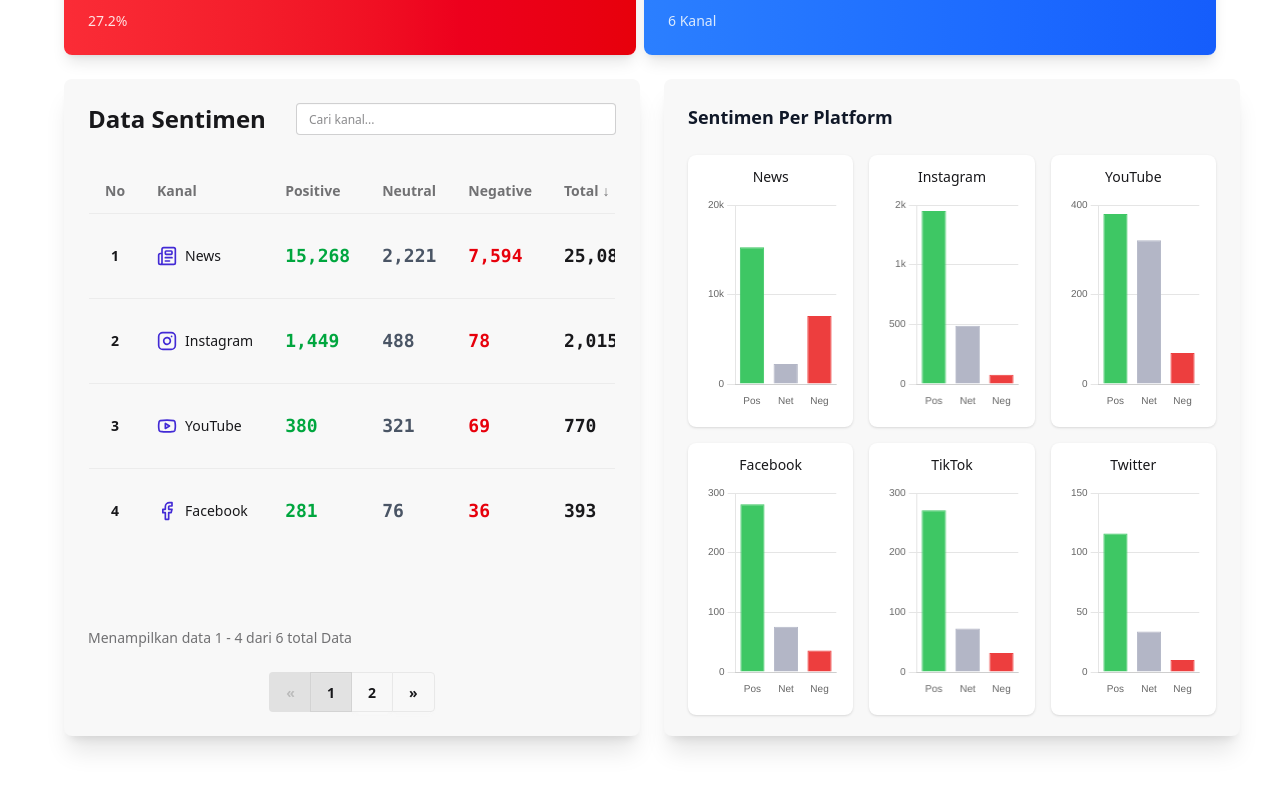
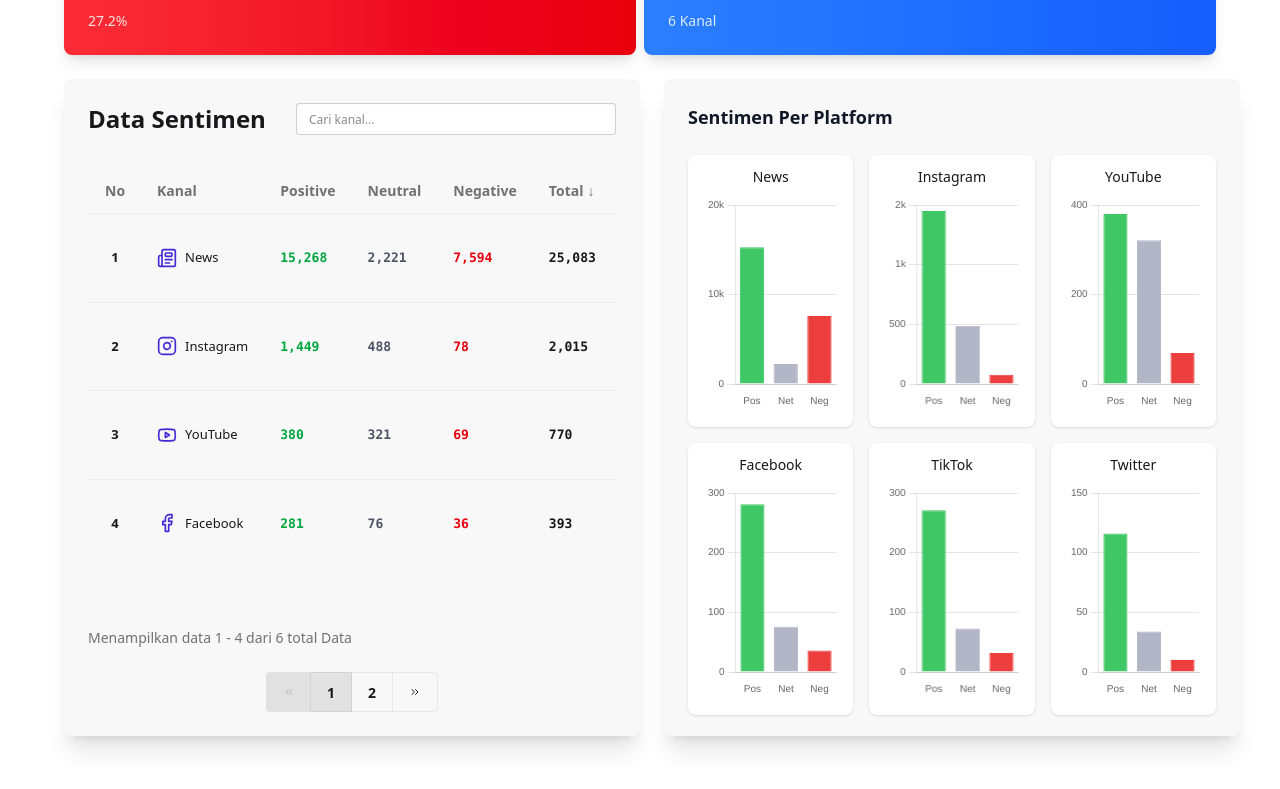
Before and after one commit to Maskur1711/dashboard-sentimen, a Vue app: page / in a window 1280 px wide. Shown: the part 369-1158 px from the top of the page. Built offline with nearby package versions, Linux system fonts and the light colour scheme.

Commit message:
refactor : penggunaan state management

```diff
--- a/src/App.vue
+++ b/src/App.vue
@@ -10,5 +10,4 @@ import Navbar from './components/Nav.vue'
   </Navbar>
 
 </template>
-
 <style scoped></style>
--- a/src/components/Nav.vue
+++ b/src/components/Nav.vue
@@ -22,5 +22,4 @@
   <slot />
 
 </template>
-
 <style scoped></style>
--- a/src/components/ui/Chart.vue
+++ b/src/components/ui/Chart.vue
@@ -6,7 +6,7 @@
                 <div v-for="channel in channels" :key="channel.name" class="bg-base-100 rounded-lg p-2 sm:p-3 shadow">
                     <h4 class="text-xs sm:text-sm font-medium mb-2 text-center">{{ channel.name }}</h4>
                     <div class="w-full h-[400px] sm:h-[180px] lg:h-[220px] relative">
-                        <!-- Loading State -->
+                        <!-- Loading -->
                         <div v-if="!isVisible || isLoading"
                             class="w-full h-full flex items-center justify-center bg-base-200 rounded-lg">
                             <div class="flex flex-col items-center gap-2">
@@ -15,7 +15,7 @@
                             </div>
                         </div>
 
-                        <!-- Chart Component -->
+                        <!-- Chart -->
                         <Bar v-else :id="`chart-${channel.key}`" :options="getChartOptions(channel.name)"
                             :data="getChartData(channel)" class="w-full h-full" />
                     </div>
@@ -28,8 +28,8 @@
 <script>
 import { Bar } from 'vue-chartjs'
 import { Chart as ChartJS, Title, Tooltip, Legend, BarElement, CategoryScale, LinearScale } from 'chart.js'
-import responseData from '../../data/response.json'
 import { ref, onMounted, onUnmounted } from 'vue'
+import { useSentimentStore } from '../../stores/sentimentStore'
 
 ChartJS.register(Title, Tooltip, Legend, BarElement, CategoryScale, LinearScale)
 
@@ -40,6 +40,7 @@ export default {
         const chartContainer = ref(null)
         const isVisible = ref(false)
         const isLoading = ref(false)
+        const sentimentStore = useSentimentStore()
         let observer = null
 
         const channels = [
@@ -87,12 +88,13 @@ export default {
             chartContainer,
             isVisible,
             isLoading,
-            channels
+            channels,
+            sentimentStore
         }
     },
     methods: {
         getChartData(channel) {
-            const data = responseData.data[channel.key]
+            const data = this.sentimentStore.getChannelData(channel.key)
             return {
                 labels: ['Pos', 'Net', 'Neg'],
                 datasets: [{
--- a/src/components/ui/Table.vue
+++ b/src/components/ui/Table.vue
@@ -107,7 +107,7 @@
                         </template>
 
                         <!-- Actual Data -->
-                        <tr v-else v-for="(item, index) in paginatedData" :key="item.channel" class="text-xs sm:text-sm">
+                        <tr v-else v-for="(item, index) in paginatedData" :key="item.channel" class="text-[13px]">
                             <td class="text-center font-semibold">{{ (currentPage - 1) * itemsPerPage + index + 1 }}
                             </td>
                             <td>
@@ -120,27 +120,27 @@
                             </td>
                             <td>
                                 <div class="flex flex-col">
-                                    <span class="font-mono text-base sm:text-lg font-semibold text-green-600">
+                                    <span class="font-mono text-[13px] font-semibold text-green-600">
                                         {{ item.positive.toLocaleString() }}
                                     </span>
                                 </div>
                             </td>
                             <td>
                                 <div class="flex flex-col">
-                                    <span class="font-mono text-base sm:text-lg font-semibold text-gray-600">
+                                    <span class="font-mono text-[13px] font-semibold text-gray-600">
                                         {{ item.neutral.toLocaleString() }}
                                     </span>
                                 </div>
                             </td>
                             <td>
                                 <div class="flex flex-col">
-                                    <span class="font-mono text-base sm:text-lg font-semibold text-red-600">
+                                    <span class="font-mono text-[13px] font-semibold text-red-600">
                                         {{ item.negative.toLocaleString() }}
                                     </span>
                                 </div>
                             </td>
                             <td>
-                                <span class="font-mono text-base sm:text-lg font-semibold">
+                                <span class="font-mono text-[13px] font-semibold">
                                     {{ item.total.toLocaleString() }}
                                 </span>
                             </td>
@@ -155,7 +155,7 @@
                                                     <div class="absolute bottom-0 w-full bg-green-500 transition-all duration-300 rounded-full"
                                                         :style="{ height: item.positivePercent + '%' }"></div>
                                                 </div>
-                                                <span class="text-xs text-green-600 font-medium">{{
+                                                <span class="text-[13px] text-green-600 font-medium">{{
                                                     item.positivePercent.toFixed(1) }}%</span>
                                             </div>
                                             <!-- Neutral Bar -->
@@ -164,7 +164,7 @@
                                                     <div class="absolute bottom-0 w-full bg-gray-500 transition-all duration-300 rounded-full"
                                                         :style="{ height: item.neutralPercent + '%' }"></div>
                                                 </div>
-                                                <span class="text-xs text-gray-600 font-medium">{{
+                                                <span class="text-[13px] text-gray-600 font-medium">{{
                                                     item.neutralPercent.toFixed(1) }}%</span>
                                             </div>
                                             <!-- Negative Bar -->
@@ -173,7 +173,7 @@
                                                     <div class="absolute bottom-0 w-full bg-red-500 transition-all duration-300 rounded-full"
                                                         :style="{ height: item.negativePercent + '%' }"></div>
                                                 </div>
-                                                <span class="text-xs text-red-600 font-medium">{{
+                                                <span class="text-[13px] text-red-600 font-medium">{{
                                                     item.negativePercent.toFixed(1) }}%</span>
                                             </div>
                                         </div>
@@ -187,7 +187,7 @@
 
             <!-- Pagination -->
             <div class="flex-shrink-0 mt-auto pt-4">
-                <Pagination v-if="totalPages > 1" :current-page="currentPage" :total-pages="totalPages"
+                <Pagination v-if="!isLoading && totalPages > 1" :current-page="currentPage" :total-pages="totalPages"
                     :total-items="filteredData.length" :items-per-page="itemsPerPage" @page-change="handlePageChange" />
             </div>
         </div>
@@ -199,6 +199,7 @@ import { computed, ref } from 'vue'
 import { Facebook, Instagram, Twitter, Youtube, Music, Newspaper } from 'lucide-vue-next'
 import Pagination from './pagination.vue'
 import Skeleton from './Skeleton.vue'
+import { useSentimentStore } from '../../stores/sentimentStore'
 
 interface ChannelData {
     channel: string
@@ -214,7 +215,6 @@ interface ChannelData {
 
 interface Props {
     title: string
-    responseData: any
     itemsPerPage?: number
 }
 
@@ -227,8 +227,8 @@ const sortField = ref<keyof ChannelData>('total')
 const sortDirection = ref<'asc' | 'desc'>('desc')
 const currentPage = ref(1)
 const isLoading = ref(true)
+const sentimentStore = useSentimentStore()
 
-// Simulate loading delay
 setTimeout(() => {
     isLoading.value = false
 }, 1500)
@@ -243,65 +243,9 @@ const iconMap = {
 }
 
 const channelData = computed<ChannelData[]>(() => {
-    const data = props.responseData?.data
-    if (!data) return []
-
-    const channels = [
-        {
-            channel: 'News',
-            icon: iconMap.News,
-            positive: data.news?.pie?.series?.[0] || 0,
-            neutral: data.news?.pie?.series?.[1] || 0,
-            negative: data.news?.pie?.series?.[2] || 0,
-            total: data.news?.total || 0
-        },
-        {
-            channel: 'Instagram',
-            icon: iconMap.Instagram,
-            positive: data.instagram?.pie?.series?.[0] || 0,
-            neutral: data.instagram?.pie?.series?.[1] || 0,
-            negative: data.instagram?.pie?.series?.[2] || 0,
-            total: data.instagram?.total || 0
-        },
-        {
-            channel: 'YouTube',
-            icon: iconMap.YouTube,
-            positive: data.youtube?.pie?.series?.[0] || 0,
-            neutral: data.youtube?.pie?.series?.[1] || 0,
-            negative: data.youtube?.pie?.series?.[2] || 0,
-            total: data.youtube?.total || 0
-        },
-        {
-            channel: 'Facebook',
-            icon: iconMap.Facebook,
-            positive: data.facebook?.pie?.series?.[0] || 0,
-            neutral: data.facebook?.pie?.series?.[1] || 0,
-            negative: data.facebook?.pie?.series?.[2] || 0,
-            total: data.facebook?.total || 0
-        },
-        {
-            channel: 'TikTok',
-            icon: iconMap.TikTok,
-            positive: data.tiktok?.pie?.series?.[0] || 0,
-            neutral: data.tiktok?.pie?.series?.[1] || 0,
-            negative: data.tiktok?.pie?.series?.[2] || 0,
-            total: data.tiktok?.total || 0
-        },
-        {
-            channel: 'Twitter',
-            icon: iconMap.Twitter,
-            positive: data.twitter?.pie?.series?.[0] || 0,
-            neutral: data.twitter?.pie?.series?.[1] || 0,
-            negative: data.twitter?.pie?.series?.[2] || 0,
-            total: data.twitter?.total || 0
-        }
-    ]
-
-    return channels.map(item => ({
+    return sentimentStore.channelData.map(item => ({
         ...item,
-        positivePercent: item.total > 0 ? (item.positive / item.total) * 100 : 0,
-        neutralPercent: item.total > 0 ? (item.neutral / item.total) * 100 : 0,
-        negativePercent: item.total > 0 ? (item.negative / item.total) * 100 : 0
+        icon: iconMap[item.channel as keyof typeof iconMap]
     }))
 })
 
--- a/src/components/ui/pagination.vue
+++ b/src/components/ui/pagination.vue
@@ -1,29 +1,7 @@
-<template>
-    <div class="text-xs sm:text-sm text-base-content/60 text-center sm:text-left">
-        Menampilkan data {{ startItem }} - {{ endItem }} dari {{ totalItems }} total Data
-    </div>
-    <div class="flex justify-center items-center gap-3 sm:gap-4 mt-4 sm:mt-6">
-        <div class="join">
-            <button class="join-item btn btn-sm sm:btn-md" :disabled="currentPage === 1" @click="$emit('page-change', currentPage - 1)">
-                «
-            </button>
+<script setup lang="ts">
+import { ChevronsLeft, ChevronsRight } from 'lucide-vue-next'
+import { computed } from 'vue'
 
-            <button v-for="page in visiblePages" :key="page" class="join-item btn btn-sm sm:btn-md"
-                :class="{ 'btn-active': page === currentPage }" @click="$emit('page-change', page)">
-                {{ page }}
-            </button>
-
-            <button class="join-item btn btn-sm sm:btn-md" :disabled="currentPage === totalPages"
-                @click="$emit('page-change', currentPage + 1)">
-                »
-            </button>
-        </div>
-    </div>
-
-</template>
-
-<script setup lang="ts">
-import { computed } from 'vue'
 
 interface Props {
     currentPage: number
@@ -39,19 +17,19 @@ defineEmits<{
 }>()
 
 const visiblePages = computed(() => {
-    const pages = []
+    const pages: number[] = []
     const maxVisible = 5
 
     if (props.totalPages <= maxVisible) {
-        for (let i = 1; i <= props.totalPages; i++) {
-            pages.push(i)
+        for (let page = 1; page <= props.totalPages; page++) {
+            pages.push(page)
         }
     } else {
         const start = Math.max(1, props.currentPage - 2)
         const end = Math.min(props.totalPages, start + maxVisible - 1)
 
-        for (let i = start; i <= end; i++) {
-            pages.push(i)
+        for (let page = start; page <= end; page++) {
+            pages.push(page)
         }
     }
 
@@ -66,3 +44,30 @@ const endItem = computed(() => {
     return Math.min(props.currentPage * props.itemsPerPage, props.totalItems)
 })
 </script>
+
+<template>
+    <div class="text-xs sm:text-sm text-base-content/60 text-center sm:text-left">
+        Menampilkan data {{ startItem }} - {{ endItem }} dari {{ totalItems }} total Data
+    </div>
+    <div class="flex justify-center items-center gap-3 sm:gap-4 mt-4 sm:mt-6">
+        <div class="join">
+            <button class="join-item btn btn-sm sm:btn-md" :disabled="currentPage === 1"
+                :class="{ 'hover:bg-base-200 hover:cursor-not-allowed': currentPage === 1 }"
+                @click="$emit('page-change', currentPage - 1)">
+                <ChevronsLeft class="w-3 h-3" />
+            </button>
+
+            <button v-for="page in visiblePages" :key="page" class="join-item btn btn-sm sm:btn-md"
+                :class="{ 'btn-active': page === currentPage }" @click="$emit('page-change', page)">
+                {{ page }}
+            </button>
+
+            <button class="join-item btn btn-sm sm:btn-md" :disabled="currentPage === totalPages"
+                :class="{ 'hover:bg-base-200 hover:cursor-not-allowed': currentPage === totalPages }"
+                @click="$emit('page-change', currentPage + 1)">
+                <ChevronsRight class="w-3 h-3" />
+            </button>
+        </div>
+    </div>
+
+</template>
--- /dev/null
+++ b/src/stores/sentimentStore.ts
@@ -0,0 +1,95 @@
+import { defineStore } from 'pinia'
+import { computed } from 'vue'
+import responseData from '../data/response.json'
+
+export const useSentimentStore = defineStore('sentiment', () => {
+  const data = responseData
+
+  const channelData = computed(() => {
+    const channels = [
+      {
+        channel: 'News',
+        key: 'news',
+        positive: data.data.news?.pie?.series?.[0] || 0,
+        neutral: data.data.news?.pie?.series?.[1] || 0,
+        negative: data.data.news?.pie?.series?.[2] || 0,
+        total: data.data.news?.total || 0
+      },
+      {
+        channel: 'Instagram',
+        key: 'instagram',
+        positive: data.data.instagram?.pie?.series?.[0] || 0,
+        neutral: data.data.instagram?.pie?.series?.[1] || 0,
+        negative: data.data.instagram?.pie?.series?.[2] || 0,
+        total: data.data.instagram?.total || 0
+      },
+      {
+        channel: 'YouTube',
+        key: 'youtube',
+        positive: data.data.youtube?.pie?.series?.[0] || 0,
+        neutral: data.data.youtube?.pie?.series?.[1] || 0,
+        negative: data.data.youtube?.pie?.series?.[2] || 0,
+        total: data.data.youtube?.total || 0
+      },
+      {
+        channel: 'Facebook',
+        key: 'facebook',
+        positive: data.data.facebook?.pie?.series?.[0] || 0,
+        neutral: data.data.facebook?.pie?.series?.[1] || 0,
+        negative: data.data.facebook?.pie?.series?.[2] || 0,
+        total: data.data.facebook?.total || 0
+      },
+      {
+        channel: 'TikTok',
+        key: 'tiktok',
+        positive: data.data.tiktok?.pie?.series?.[0] || 0,
+        neutral: data.data.tiktok?.pie?.series?.[1] || 0,
+        negative: data.data.tiktok?.pie?.series?.[2] || 0,
+        total: data.data.tiktok?.total || 0
+      },
+      {
+        channel: 'Twitter',
+        key: 'twitter',
+        positive: data.data.twitter?.pie?.series?.[0] || 0,
+        neutral: data.data.twitter?.pie?.series?.[1] || 0,
+        negative: data.data.twitter?.pie?.series?.[2] || 0,
+        total: data.data.twitter?.total || 0
+      }
+    ]
+
+    return channels.map(item => ({
+      ...item,
+      positivePercent: item.total > 0 ? (item.positive / item.total) * 100 : 0,
+      neutralPercent: item.total > 0 ? (item.neutral / item.total) * 100 : 0,
+      negativePercent: item.total > 0 ? (item.negative / item.total) * 100 : 0
+    }))
+  })
+
+  const totalStats = computed(() => {
+    const positive = channelData.value.reduce((sum, item) => sum + item.positive, 0)
+    const neutral = channelData.value.reduce((sum, item) => sum + item.neutral, 0)
+    const negative = channelData.value.reduce((sum, item) => sum + item.negative, 0)
+    const total = positive + neutral + negative
+
+    return {
+      positive,
+      neutral,
+      negative,
+      total,
+      positivePercent: total > 0 ? (positive / total) * 100 : 0,
+      neutralPercent: total > 0 ? (neutral / total) * 100 : 0,
+      negativePercent: total > 0 ? (negative / total) * 100 : 0
+    }
+  })
+
+  const getChannelData = (channelKey: string) => {
+    return data.data[channelKey as keyof typeof data.data]
+  }
+
+  return {
+    data,
+    channelData,
+    totalStats,
+    getChannelData
+  }
+})
--- a/src/views/Dashboard.vue
+++ b/src/views/Dashboard.vue
@@ -1,12 +1,12 @@
 <script setup lang="ts">
-import { computed, defineAsyncComponent, ref, onMounted } from 'vue'
+import { defineAsyncComponent, ref, onMounted } from 'vue'
 import SentimentTable from '../components/ui/Table.vue'
 import Skeleton from '../components/ui/Skeleton.vue'
-import responseData from '../data/response.json'
+import { useSentimentStore } from '../stores/sentimentStore'
 
 const isLoadingCards = ref(true)
+const sentimentStore = useSentimentStore()
 
-// Simulate loading for cards
 onMounted(() => {
     setTimeout(() => {
         isLoadingCards.value = false
@@ -49,42 +49,7 @@ const Chart = defineAsyncComponent({
     timeout: 10000
 })
 
-const totalStats = computed(() => {
-    const data = responseData.data
 
-    const positive = (data.news?.pie?.series?.[0] || 0) +
-        (data.instagram?.pie?.series?.[0] || 0) +
-        (data.youtube?.pie?.series?.[0] || 0) +
-        (data.facebook?.pie?.series?.[0] || 0) +
-        (data.tiktok?.pie?.series?.[0] || 0) +
-        (data.twitter?.pie?.series?.[0] || 0)
-
-    const neutral = (data.news?.pie?.series?.[1] || 0) +
-        (data.instagram?.pie?.series?.[1] || 0) +
-        (data.youtube?.pie?.series?.[1] || 0) +
-        (data.facebook?.pie?.series?.[1] || 0) +
-        (data.tiktok?.pie?.series?.[1] || 0) +
-        (data.twitter?.pie?.series?.[1] || 0)
-
-    const negative = (data.news?.pie?.series?.[2] || 0) +
-        (data.instagram?.pie?.series?.[2] || 0) +
-        (data.youtube?.pie?.series?.[2] || 0) +
-        (data.facebook?.pie?.series?.[2] || 0) +
-        (data.tiktok?.pie?.series?.[2] || 0) +
-        (data.twitter?.pie?.series?.[2] || 0)
-
-    const total = positive + neutral + negative
-
-    return {
-        positive,
-        neutral,
-        negative,
-        total,
-        positivePercent: total > 0 ? (positive / total) * 100 : 0,
-        neutralPercent: total > 0 ? (neutral / total) * 100 : 0,
-        negativePercent: total > 0 ? (negative / total) * 100 : 0
-    }
-})
 
 </script>
 
@@ -107,28 +72,28 @@ const totalStats = computed(() => {
                                     <div class="card bg-gradient-to-r from-green-500 to-green-600 text-white shadow-lg">
                         <div class="card-body">
                             <h2 class="card-title text-white">Total Positive</h2>
-                        <p class="text-2xl font-bold">{{ totalStats.positive.toLocaleString() }}</p>
-                        <p class="text-green-100">{{ totalStats.positivePercent.toFixed(1) }}%</p>
+                            <p class="text-2xl font-bold">{{ sentimentStore.totalStats.positive.toLocaleString() }}</p>
+                            <p class="text-green-100">{{ sentimentStore.totalStats.positivePercent.toFixed(1) }}%</p>
                         </div>
                     </div>
                     <div class="card bg-gradient-to-r from-gray-500 to-gray-600 text-white shadow-lg">
                         <div class="card-body">
                             <h2 class="card-title text-white">Total Neutral</h2>
-                        <p class="text-2xl font-bold">{{ totalStats.neutral.toLocaleString() }}</p>
-                        <p class="text-gray-100">{{ totalStats.neutralPercent.toFixed(1) }}%</p>
+                            <p class="text-2xl font-bold">{{ sentimentStore.totalStats.neutral.toLocaleString() }}</p>
+                            <p class="text-gray-100">{{ sentimentStore.totalStats.neutralPercent.toFixed(1) }}%</p>
                         </div>
                     </div>
                     <div class="card bg-gradient-to-r from-red-500 to-red-600 text-white shadow-lg">
                         <div class="card-body">
                             <h2 class="card-title text-white">Total Negative</h2>
-                        <p class="text-2xl font-bold">{{ totalStats.negative.toLocaleString() }}</p>
-                        <p class="text-red-100">{{ totalStats.negativePercent.toFixed(1) }}%</p>
+                            <p class="text-2xl font-bold">{{ sentimentStore.totalStats.negative.toLocaleString() }}</p>
+                            <p class="text-red-100">{{ sentimentStore.totalStats.negativePercent.toFixed(1) }}%</p>
                         </div>
                     </div>
                     <div class="card bg-gradient-to-r from-blue-500 to-blue-600 text-white shadow-lg">
                         <div class="card-body">
                             <h2 class="card-title text-white">Total Data</h2>
-                        <p class="text-2xl font-bold">{{ totalStats.total.toLocaleString() }}</p>
+                            <p class="text-2xl font-bold">{{ sentimentStore.totalStats.total.toLocaleString() }}</p>
                             <p class="text-blue-100">6 Kanal</p>
                         </div>
                     </div>
@@ -139,7 +104,7 @@ const totalStats = computed(() => {
             <!-- table -->
             <div class="xl:w-1/2 flex-shrink-0">
                 <div class="h-[500px] sm:h-[600px] lg:h-[657px]">
-                    <SentimentTable title="Data Sentimen" :response-data="responseData" :items-per-page="4" />
+                    <SentimentTable title="Data Sentimen" :items-per-page="4" />
                 </div>
             </div>
             <!-- Chart -->
```
Also changed, not shown: src/main.ts (+12 -5 lines). Lines whose indentation alone changed are shown as unchanged.
